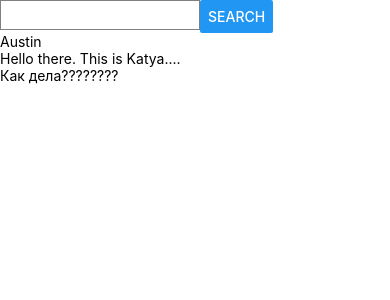
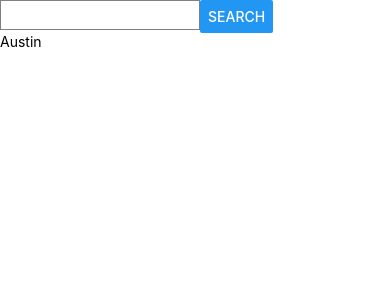
Before and after one commit to Katerina-spb/mobile-app, a React Native app: screen / in a window 390 px wide. Shown: the top 300 px of the page. Built offline with nearby package versions, Linux system fonts and the light colour scheme.

Commit message:
City component is dynamic

```diff
--- a/App.js
+++ b/App.js
@@ -1,14 +1,21 @@
 import { StatusBar } from 'expo-status-bar';
-import React from 'react';
+import React, { useState } from 'react';
 import { StyleSheet, Text, View, SafeAreaView } from 'react-native';
 import Search from './components/Search';
+import City from './components/City';
 
 export default function App() {
+  const [city, setCity] = useState('Austin');
+
+  const handleCityChange = (newCity) => {
+    setCity(newCity);
+  }
+
   return (
     <SafeAreaView style={styles.container}>
-        <Search />
-        <Text>Hello there. This is Katya....</Text>
-        <Text>Как дела????????</Text>
+        <Search handleChange = {handleCityChange} />
+        <City city = {city} />
+
         <StatusBar style="auto" />
     </SafeAreaView>
   );
--- a/components/City.js
+++ b/components/City.js
@@ -0,0 +1,10 @@
+import React from 'react';
+import { Text } from 'react-native';
+
+const City = (props) => {
+  return (
+      <Text>{props.city}</Text>
+  )
+}
+
+export default City;
--- a/components/Search.js
+++ b/components/Search.js
@@ -1,12 +1,11 @@
 import React, { useState } from 'react';
 import { Text, TextInput, View, Button, onChangeText } from 'react-native';
 
-const Search = () => {
+const Search = (props) => {
   const [value, onChangeText] = useState('');
-  const [city, setCity] = useState('Austin');
 
   const handlePress = () => {
-    setCity(value)
+    props.handleChange(value);
   }
 
   return (
@@ -17,7 +16,6 @@ const Search = () => {
           style={{ height: 30, width: 200, borderColor: 'gray', borderWidth: 1 }} />
         <Button title = 'Search' onPress={handlePress} />
       </View>
-      <Text>{city}</Text>
     </View>
   )
 }
```
Also changed, not shown: 1 other file (tests, documents, lock files or other folders).
